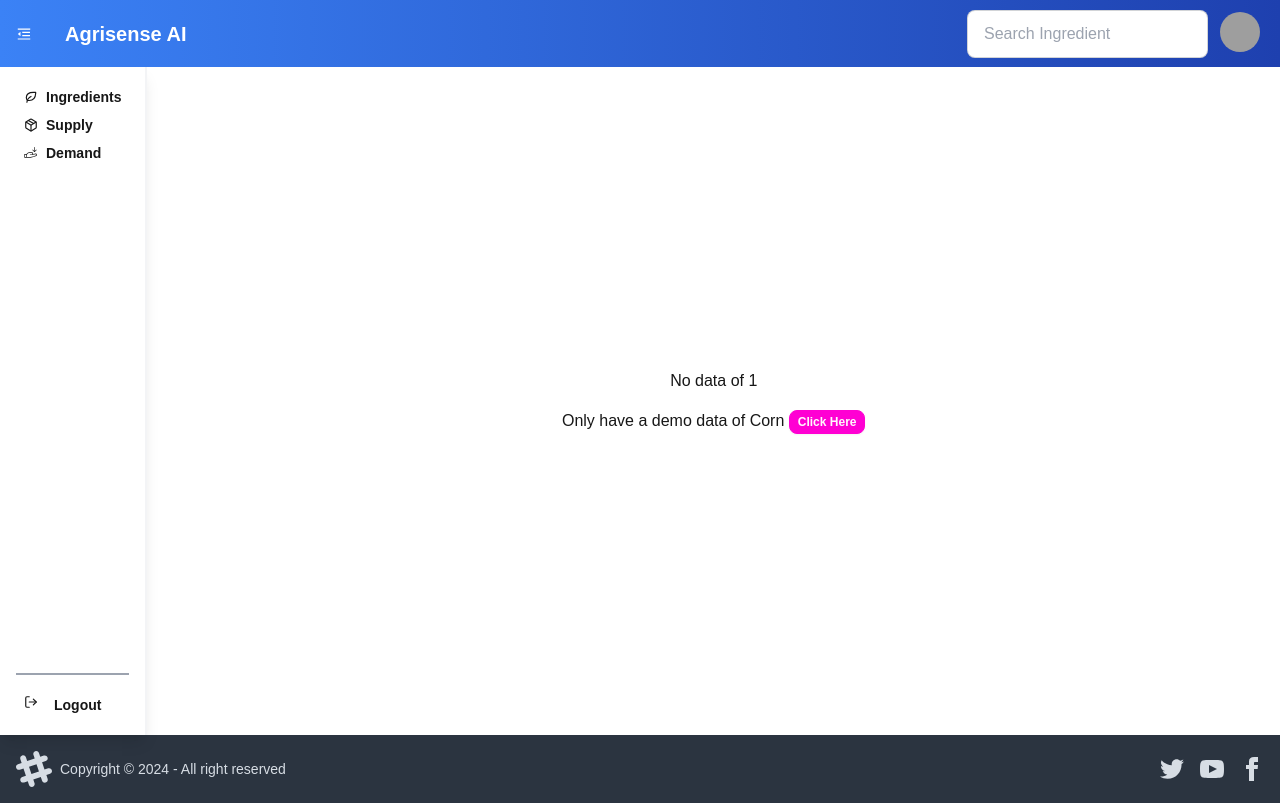
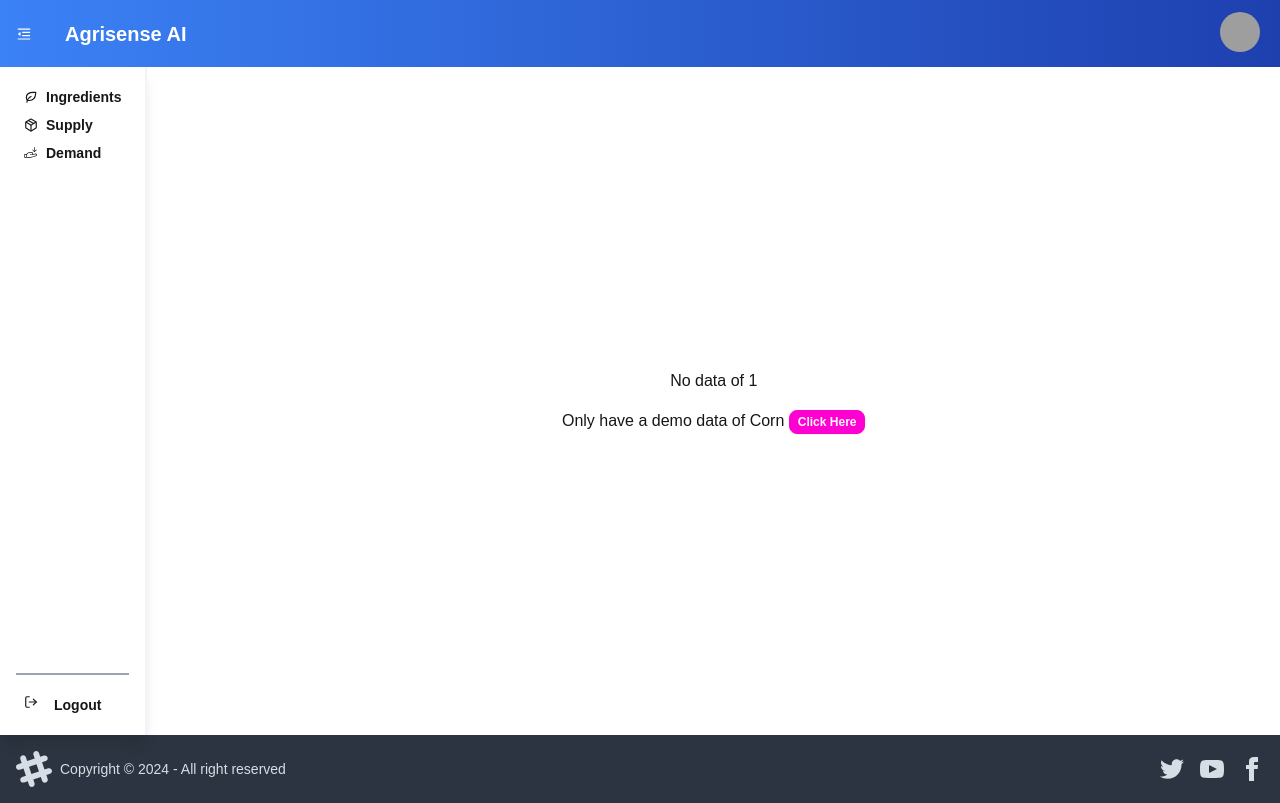
Before and after one commit to SorawitSakarin/agrisense, a Next.js app: page /ingredients/1 in a window 1280 px wide. Built offline with nearby package versions, Linux system fonts and the light colour scheme; grey boxes are pictures that could not be loaded.

Commit message:
fix: lint format

```diff
--- a/src/app/(mainpage)/components/MultiLineChart.tsx
+++ b/src/app/(mainpage)/components/MultiLineChart.tsx
@@ -21,9 +21,16 @@ ChartJS.register(
 );
 
 interface LineChartProps {
-  datasets: any;
+  datasets: {
+    label: string;
+    data: number[];
+    fill: boolean;
+    borderColor: string;
+    tension: number;
+  }[];
   title: string;
 }
+
 export default function MultiLineChart({ datasets, title }: LineChartProps) {
   const labels = [
     "January",
--- a/src/app/components/navbar.tsx
+++ b/src/app/components/navbar.tsx
@@ -5,7 +5,7 @@ import Link from "next/link";
 import { AiOutlineMenuFold } from "react-icons/ai";
 import { AiOutlineMenu } from "react-icons/ai";
 interface NavbarProps {
-  setSearch: (search: string) => void;
+  setSearch?: (search: string) => void;
   showSidebar: boolean;
   setShowSidebar: (showSidebar: boolean) => void;
 }
@@ -68,6 +68,7 @@ export default function Navbar({
             <path d="M21 12.79A9 9 0 1 1 11.21 3 7 7 0 0 0 21 12.79z"></path>
           </svg>
         </label> */}
+        {setSearch && (
           <div className="form-control">
             <input
               type="text"
@@ -76,6 +77,7 @@ export default function Navbar({
               className="input input-bordered w-24 md:w-auto"
             />
           </div>
+        )}
         <div className="dropdown dropdown-end">
           <div
             tabIndex={0}
--- a/src/app/ingredients/[ingredient]/components/IngredientInformation.tsx
+++ b/src/app/ingredients/[ingredient]/components/IngredientInformation.tsx
@@ -13,7 +13,7 @@ export default function IngredientInformation({
   const datasets = [
     {
       label: dayjs().subtract(1, "year").format("YYYY"),
-      data: Array.from({ length: 12 }, (_, i) =>
+      data: Array.from({ length: 12 }, () =>
         faker.number.float({ min: 4, max: 13, fractionDigits: 2 })
       ),
       fill: false,
@@ -22,7 +22,7 @@ export default function IngredientInformation({
     },
     {
       label: dayjs().format("YYYY"),
-      data: Array.from({ length: 12 }, (_, i) =>
+      data: Array.from({ length: 12 }, () =>
         faker.number.float({ min: 4, max: 13, fractionDigits: 2 })
       ),
       fill: false,
@@ -35,9 +35,7 @@ export default function IngredientInformation({
       <div className="flex flex-col gap-2 md:flex-row items-center">
         <p className="text-3xl font-bold flex-1">
           {thaiName} ({ingredient}){" "}
-          <div className="badge">
-            ราคาวันนี้ 11.3 บาท / ตัน
-          </div>
+          <div className="badge">ราคาวันนี้ 11.3 บาท / ตัน</div>
         </p>
         <p className="text-xs">
           ข้อมูลล่าสุด {dayjs().format("DD-MM-YYYY HH:mm")}
--- a/src/app/ingredients/[ingredient]/page.tsx
+++ b/src/app/ingredients/[ingredient]/page.tsx
@@ -2,29 +2,25 @@
 import Navbar from "@/app/components/navbar";
 import Footer from "@/app/components/footer";
 import { useState } from "react";
-import AllIngredients from "@/app/(mainpage)/components/AllIngredients";
 import Sidebar from "@/app/components/sidebar";
 import Link from "next/link";
 import IngredientInformation from "./components/IngredientInformation";
 
 export default function Page({ params }: { params: { ingredient: string } }) {
-  const [search, setSearch] = useState("");
   const [showSidebar, setShowSidebar] = useState(true);
   if (params.ingredient !== "corn") {
     return (
       <div>
-        <Navbar
-          setSearch={setSearch}
-          showSidebar={showSidebar}
-          setShowSidebar={setShowSidebar}
-        />
+        <Navbar showSidebar={showSidebar} setShowSidebar={setShowSidebar} />
         <div className="flex min-h-[calc(100vh-132px)] w-screen">
           <Sidebar showSidebar={showSidebar} />
           <div className="flex flex-col justify-center items-center w-full gap-4">
             <p>No data of {params.ingredient}</p>
             <p>
               Only have a demo data of Corn{" "}
-              <Link href="/ingredients/corn"><button className="btn btn-secondary btn-xs">Click Here</button></Link>
+              <Link href="/ingredients/corn">
+                <button className="btn btn-secondary btn-xs">Click Here</button>
+              </Link>
             </p>
           </div>
         </div>
@@ -34,11 +30,7 @@ export default function Page({ params }: { params: { ingredient: string } }) {
   }
   return (
     <div>
-      <Navbar
-        setSearch={setSearch}
-        showSidebar={showSidebar}
-        setShowSidebar={setShowSidebar}
-      />
+      <Navbar showSidebar={showSidebar} setShowSidebar={setShowSidebar} />
       <div className="flex min-h-[calc(100vh-132px)] w-screen">
         <Sidebar showSidebar={showSidebar} />
         <IngredientInformation ingredient={params.ingredient} />
```
Lines whose indentation alone changed are shown as unchanged.
